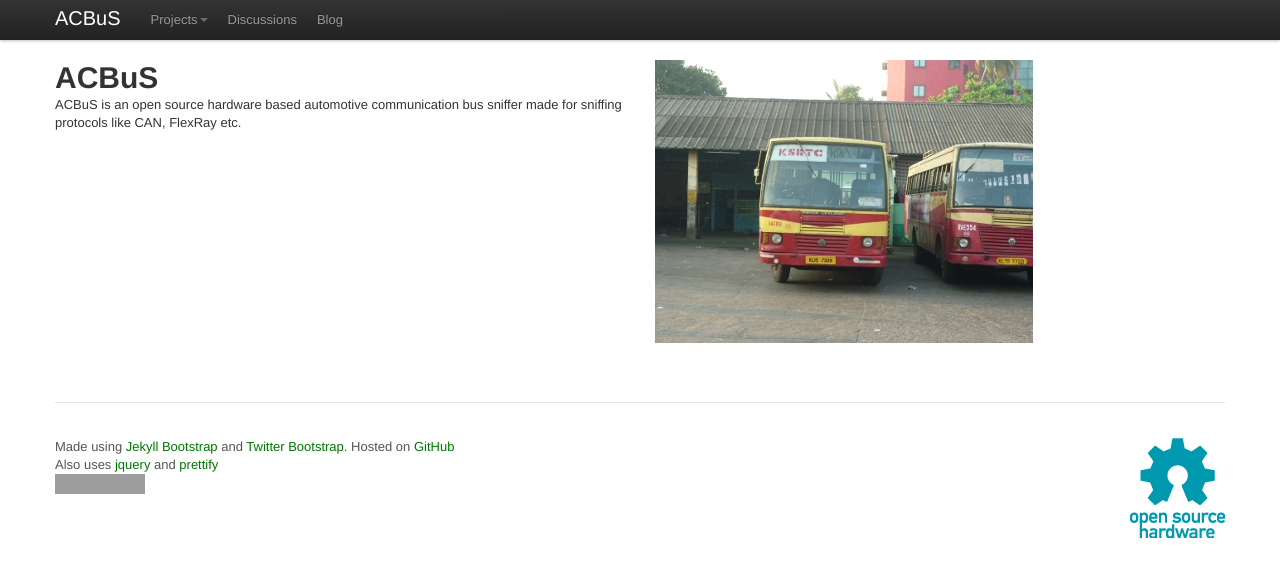
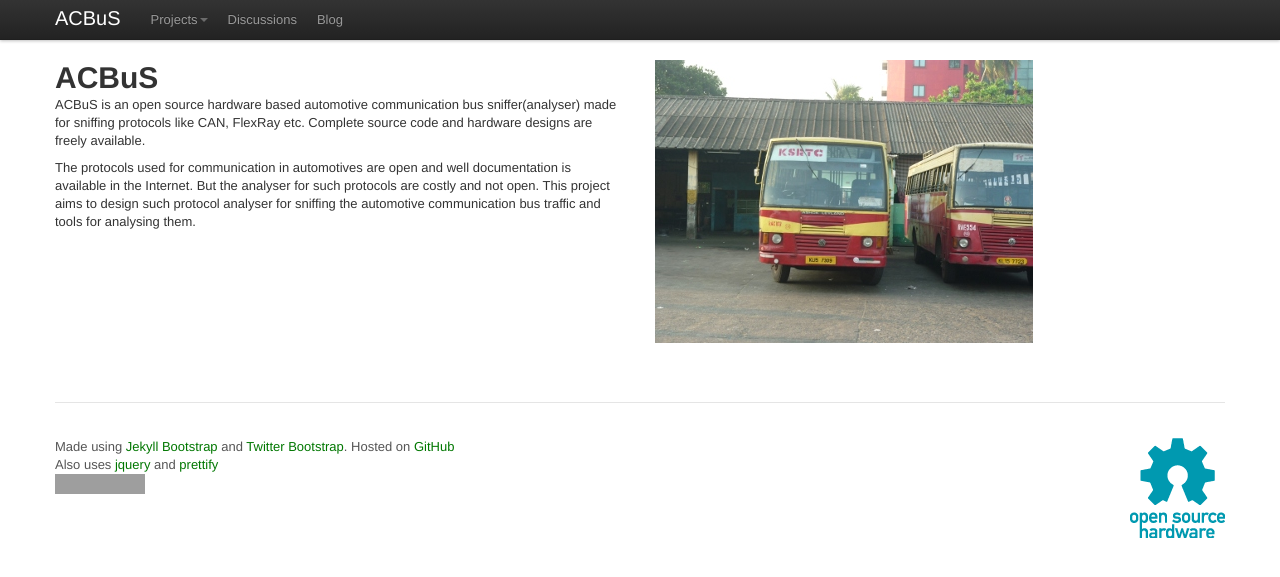
Before and after one commit to acbus/_acbus.github.com, a Jekyll site: the page built from index.html, in a window 1280 px wide. Shown: the top 577 px of the page. Built offline with Jekyll 4.4.1, drawn with Linux system fonts in a browser that asks for light colours; Markdown is read by kramdown in place of the engine named in the settings; grey boxes are pictures that could not be loaded.

Commit message:
more infos

```diff
--- a/index.html
+++ b/index.html
@@ -10,7 +10,8 @@ title: ACBuS - open source hardware based Automotive Communication Bus Sniffer
 
 		<div class="span6">
 		<h1>ACBuS</h1>
-		<p>ACBuS is an open source hardware based automotive communication bus sniffer made for sniffing protocols like CAN, FlexRay etc.</p>
+		<p>ACBuS is an open source hardware based automotive communication bus sniffer(analyser) made for sniffing protocols like CAN, FlexRay etc. Complete source code and hardware designs are freely available.</p>
+		<p>The protocols used for communication in automotives are open and well documentation is available in the Internet. But the analyser for such protocols are costly and not open. This project aims to design such protocol analyser for sniffing the automotive communication bus traffic and tools for analysing them.</p>
 		</div>
 
 		<div class="span6">
```
